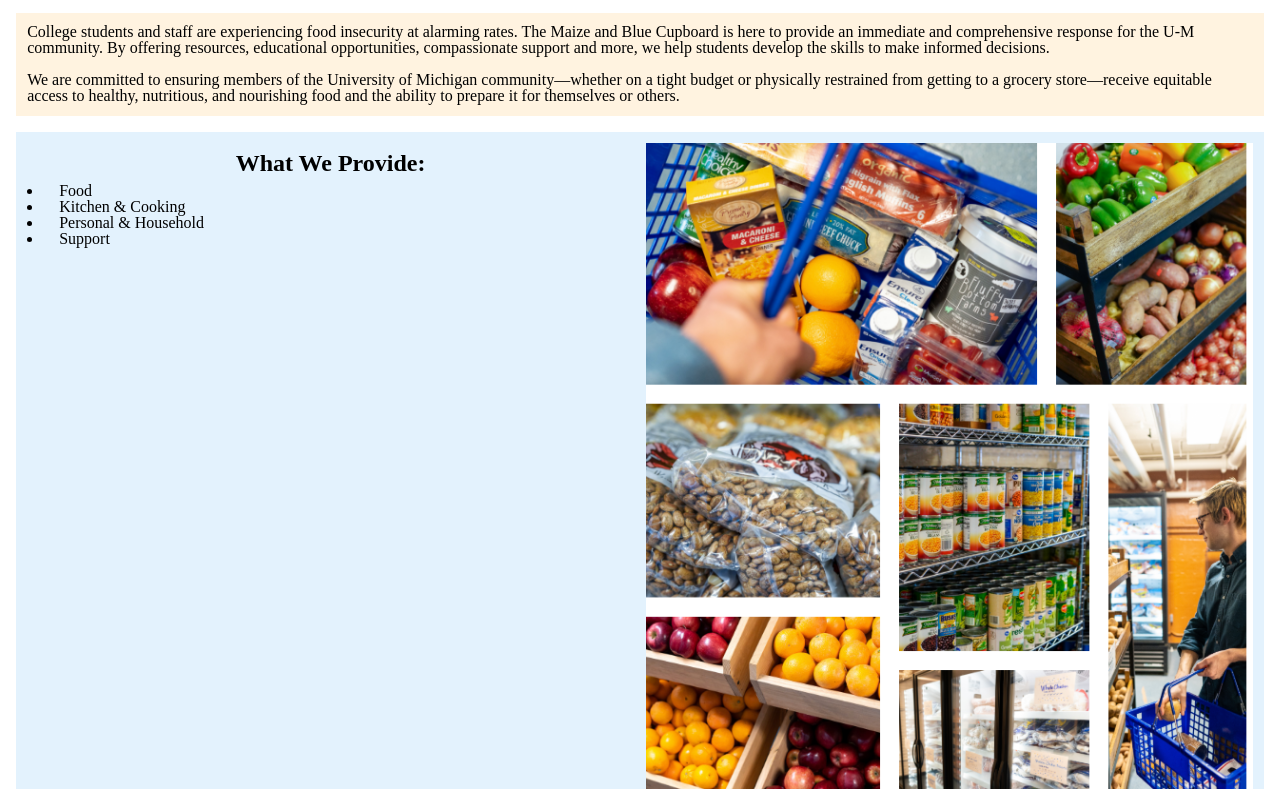
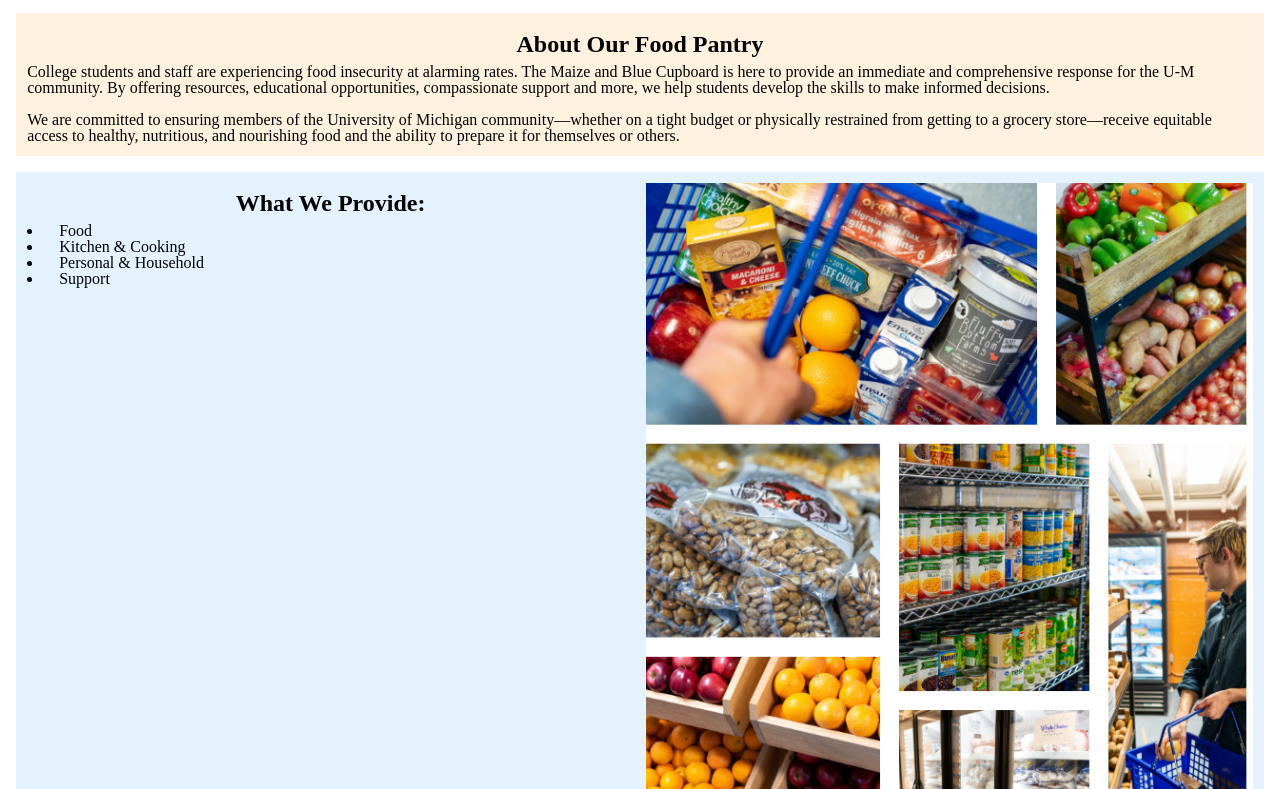
Before and after one commit to NathanKushnir/updated_client_project_w25, a plain HTML site: page food_pantry.html in a window 1280 px wide. Shown: the part 126-915 px from the top of the page. Drawn offline with Linux system fonts and the light colour scheme.

Commit message:
Update food_pantry.html

```diff
--- a/food_pantry.html
+++ b/food_pantry.html
@@ -26,6 +26,7 @@
         <h1>Maize & Blue Cupboard</h1>
 
         <section class="description">
+            <h2>About Our Food Pantry</h2>
             <div>
                 <p>College students and staff are experiencing food insecurity at alarming rates. The Maize and Blue Cupboard is here to provide an immediate and comprehensive response for the U-M community. By offering resources, educational opportunities, compassionate support and more, we help students develop the skills to make informed decisions.
                 </p>
```
